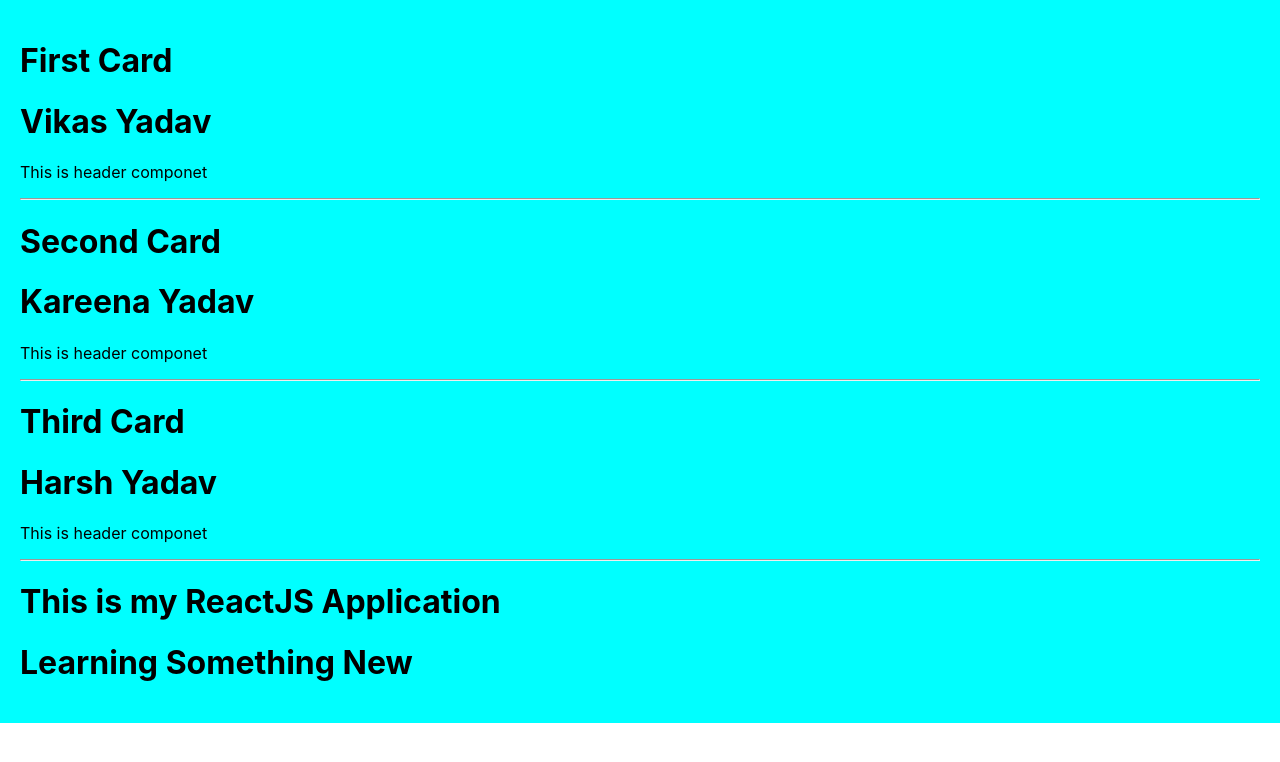
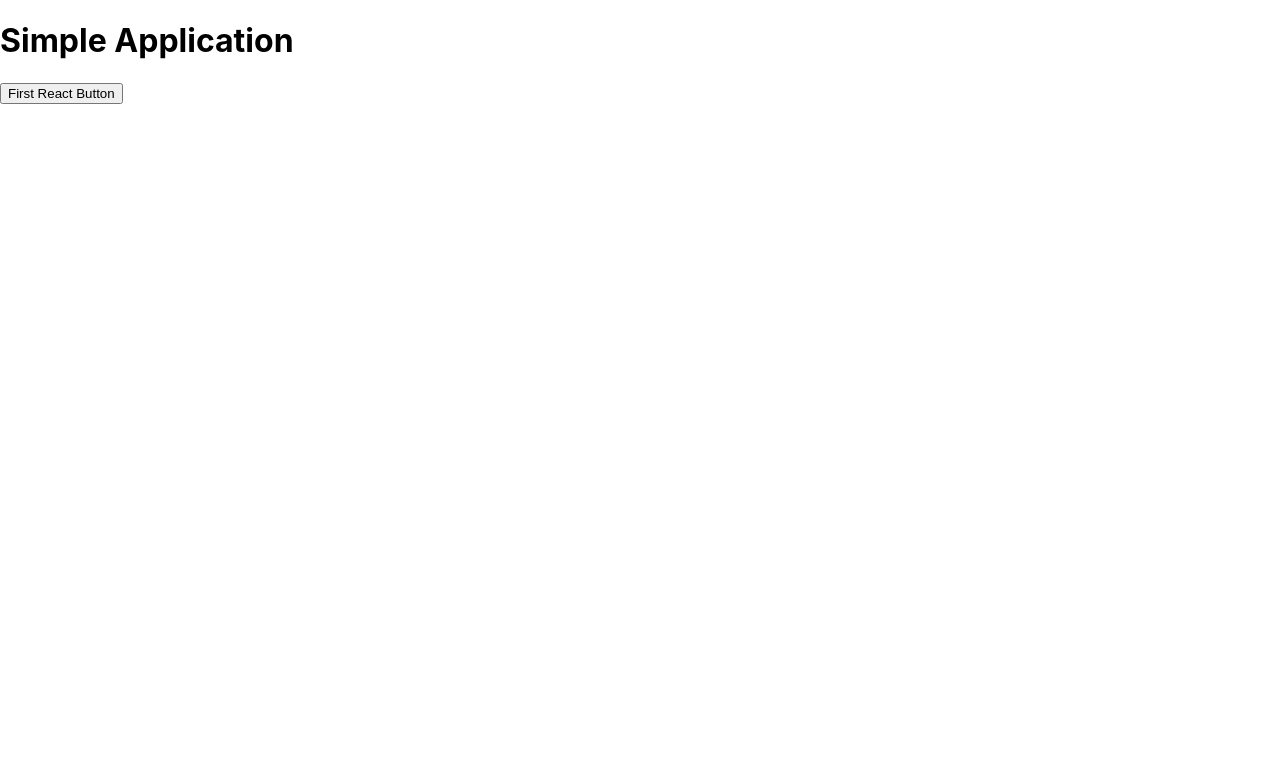
Before and after one commit to yadavikas004/youtube-courses, a React (Create React App) app: page / in a window 1280 px wide. Shown: the top 762 px of the page. Built offline with nearby package versions, Linux system fonts and the light colour scheme.

Commit message:
third party depdencies added

```diff
--- a/package.json
+++ b/package.json
@@ -6,12 +6,16 @@
     "@testing-library/jest-dom": "^5.17.0",
     "@testing-library/react": "^13.4.0",
     "@testing-library/user-event": "^13.5.0",
+    "bootstrap": "^5.3.2",
     "react": "^18.2.0",
     "react-dom": "^18.2.0",
     "react-scripts": "5.0.1",
+    "react-toastify": "^9.1.3",
+    "reactstrap": "^9.2.1",
     "web-vitals": "^2.1.4"
   },
   "scripts": {
+    "start-dev": "react-scripts start-dev",
     "start": "react-scripts start",
     "build": "react-scripts build",
     "test": "react-scripts test",
--- a/src/App.js
+++ b/src/App.js
@@ -1,20 +1,15 @@
 // import logo from './logo.svg';
+import React from 'react';
 import './App.css';
-import Header from './components/Header';
+import { Button } from 'reactstrap';
+// import Header from './components/Header';
 
 function App() {
   return (
-    <div style={{background:'cyan',padding:20}}>
-      <Header name="Vikas Yadav" title="First Card"/>
-      <hr/>
-      <Header name="Kareena Yadav" title="Second Card"/>
-      <hr/>
-      <Header name="Harsh Yadav" title="Third Card"/>
-      <hr/>
-      <h1>This is my ReactJS Application</h1>
-      <h1>Learning Something New</h1>
+    <div>
+      <h1>Simple Application</h1>
+      <Button outline color="primary">First React Button</Button>
     </div>
-
   );
 }
 
--- a/src/components/Header.js
+++ /dev/null
@@ -1,12 +0,0 @@
-import React from "react";
-
-function Header({name,title}) {
-    return (
-        <div>
-            <h1>{title}</h1>
-            <h1>{name}</h1>
-            <p>This is header componet</p>
-        </div>
-    );
-}
-export default Header;
```
Also changed, not shown: 1 other file (tests, documents, lock files or other folders).
